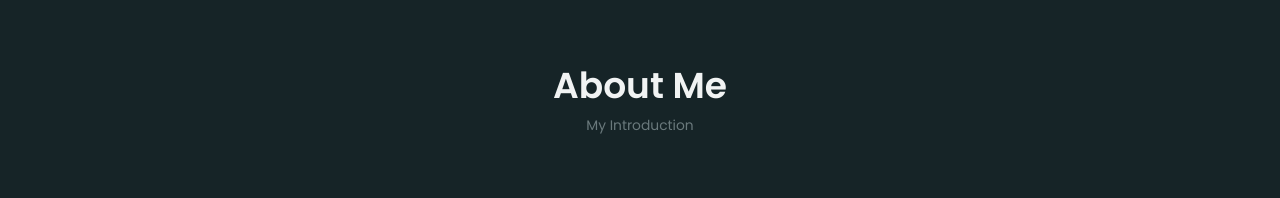
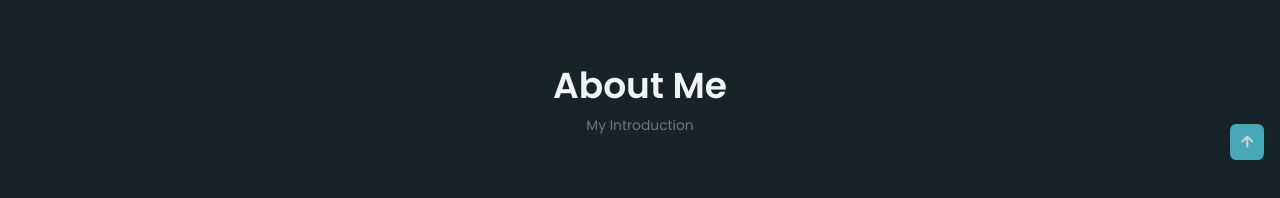
Before and after one commit to osamaamin402/myportfolio, a React (Create React App) app: page / in a window 1280 px wide. Shown: the part 800-998 px from the top of the page. Built offline with nearby package versions, Linux system fonts and the light colour scheme.

Commit message:
added scoll up button

```diff
--- a/src/components/Footer.jsx
+++ b/src/components/Footer.jsx
@@ -38,7 +38,11 @@ export default function Footer() {
                 </div>
             </div>
 
+            <a href="#" class="scrollup" id="scroll-up">
+                <i class="uil uil-arrow-up scrollup__icon"></i>
+            </a>
 
-    </>
-  );
+
+        </>
+    );
 }
```
